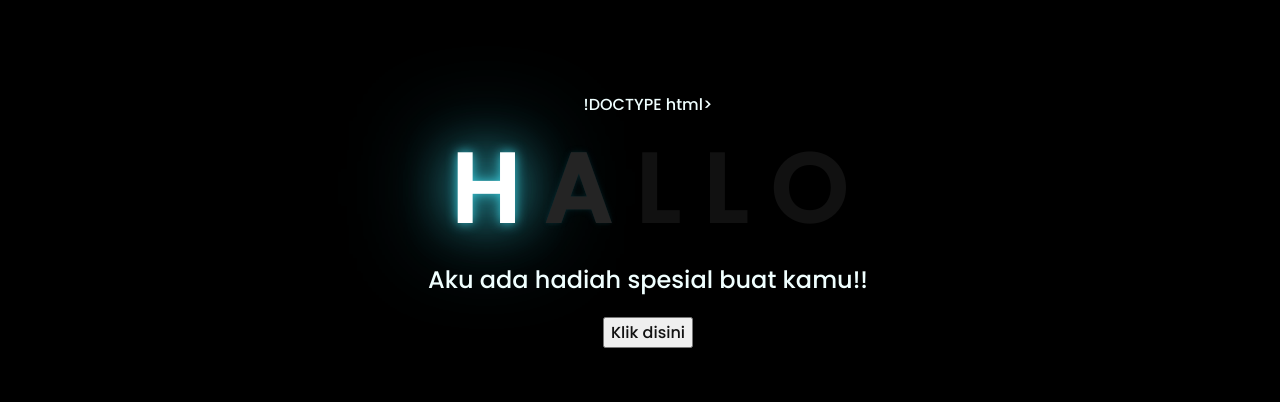
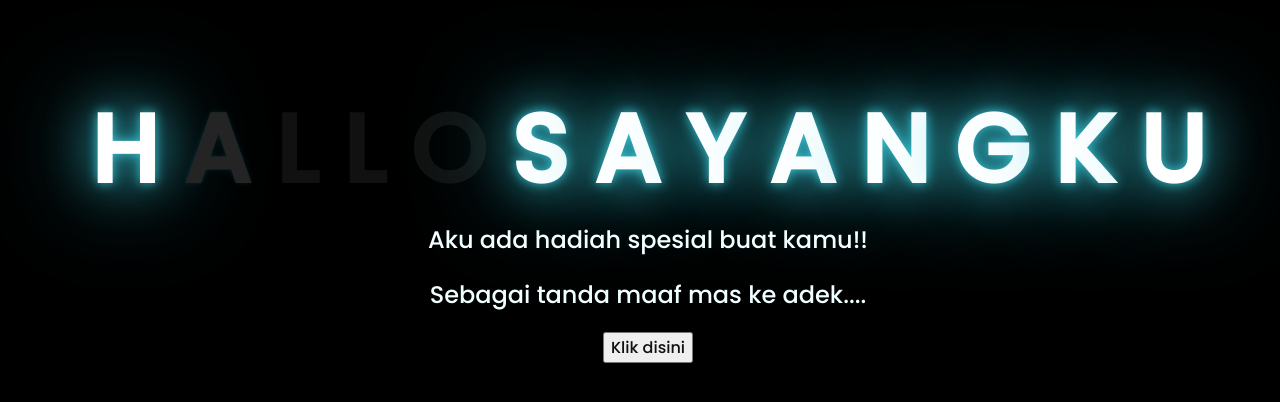
Before and after one commit to AhmadRaihanAfif2/FlowersForSuciPutriRegita, a plain HTML site: page index.html in a window 1280 px wide. Shown: the part 188-590 px from the top of the page. Drawn offline with Linux system fonts and the light colour scheme.

Commit message:
index.html

```diff
--- a/index.html
+++ b/index.html
@@ -1,4 +1,4 @@
-!DOCTYPE html>
+
 <html lang="en">
 <head>
     <meta charset="UTF-8">
@@ -16,9 +16,21 @@
         <span>L</span>
         <span>L</span>
         <span>O</span>
+        <span> </span>
+        <span>S</span>
+        <span>A</span>
+        <span>Y</span>
+        <span>A</span>
+        <span>N</span>
+        <span>G</span>
+        <span>K</span>
+        <span>U</span>
     </div>
     <div class="description">
         <span>Aku ada hadiah spesial buat kamu!!</span>
+    </div>
+    <div class="description">
+        <span>Sebagai tanda maaf mas ke adek....</span>
     </div>
     <div class="button">
         <button>
```
